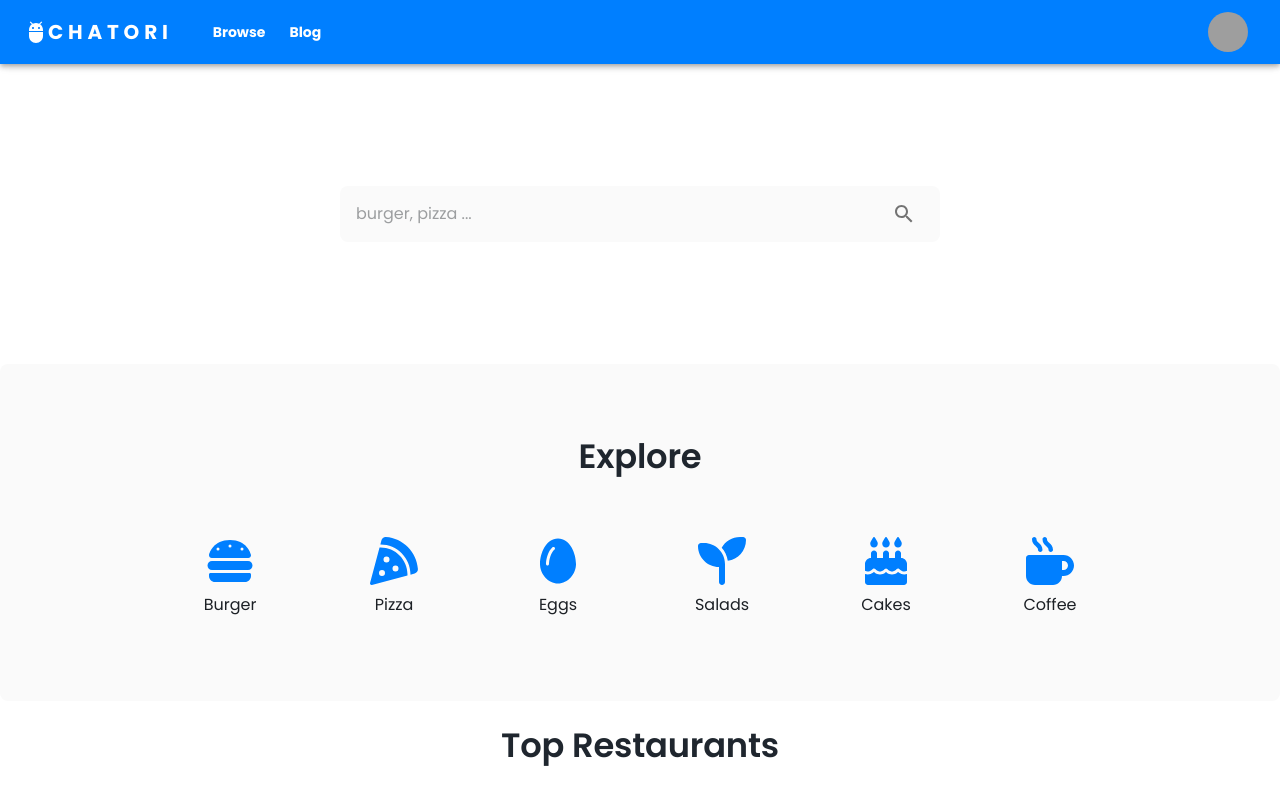
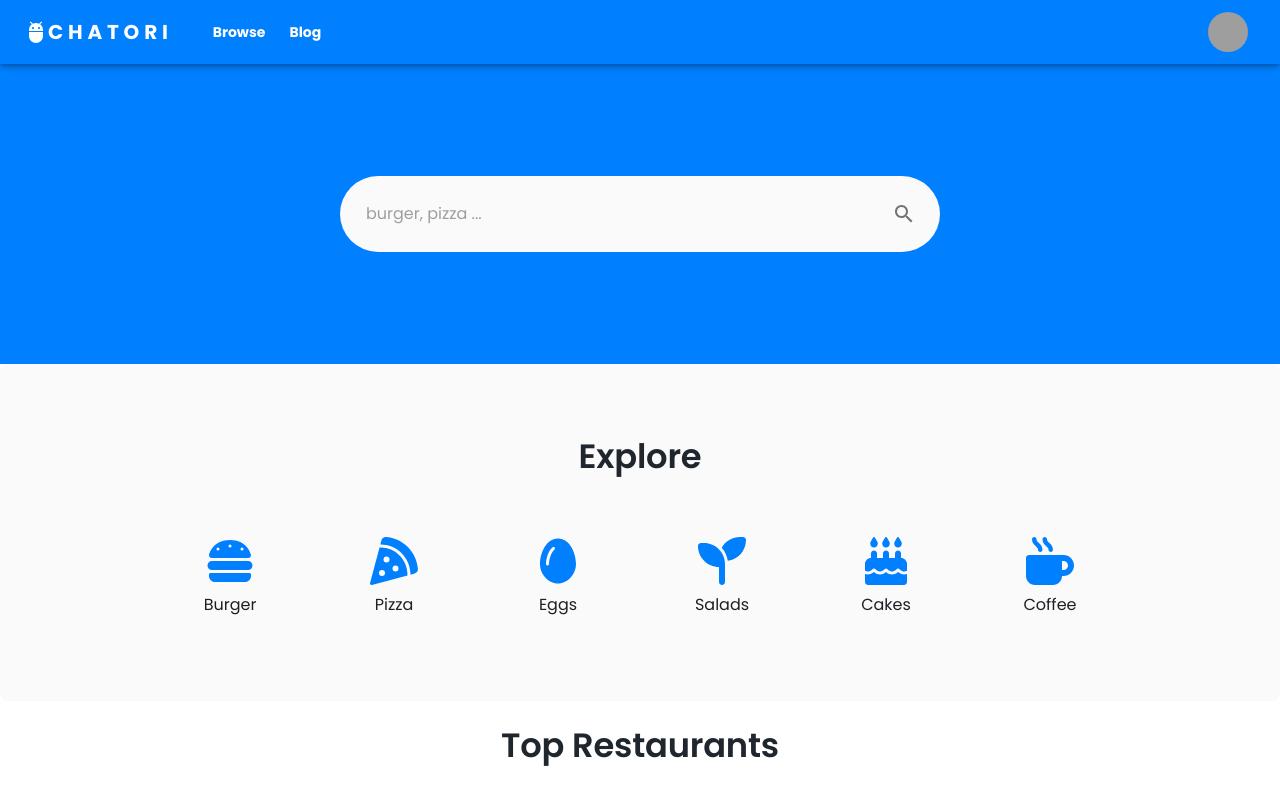
Before and after one commit to lastbyte/cloud-kitchen, a React app: page / in a window 1280 px wide. Built offline with nearby package versions, Linux system fonts and the light colour scheme; grey boxes are pictures that could not be loaded; the HTML template or start-up script is replaced by a standard one.

Commit message:
updated colors

```diff
--- a/src/app/components/appFooter.tsx
+++ b/src/app/components/appFooter.tsx
@@ -1,9 +1,10 @@
 import { Facebook, Instagram } from "@mui/icons-material"
 import { Box, Grid, Typography } from "@mui/material"
+import { blue } from "@mui/material/colors";
 
 const AppFooter = () => {
   return (
-    <Grid container sx={(theme) => ({ background: theme.palette.secondary.main, padding: theme.spacing(4), paddingBottom: theme.spacing(10) })}>
+    <Grid container sx={(theme) => ({ background: theme.palette.primary.main, padding: theme.spacing(4), paddingBottom: theme.spacing(10) })}>
       <Grid item container xs={6} sx={(theme) => ({ gap: theme.spacing(2) })}>
         <Grid item container sx={(theme) => ({ gap: theme.spacing(2) })}>
           <Box>
@@ -21,8 +22,8 @@ const AppFooter = () => {
         </Grid>
       </Grid>
       <Grid item container xs={6} sx={(theme) => ({ flexDirection: "row-reverse", gap: theme.spacing(1) })}>
-        <Facebook sx={(theme) => ({ color: theme.palette.primary.main, fontSize: "2rem" })} />
-        <Instagram sx={(theme) => ({ color: theme.palette.primary.main, fontSize: "2rem" })} />
+        <Facebook sx={(theme) => ({ fontSize: "2rem" })} />
+        <Instagram sx={(theme) => ({ fontSize: "2rem" })} />
       </Grid>
     </Grid>
   )
--- a/src/app/components/miniFoodCard.tsx
+++ b/src/app/components/miniFoodCard.tsx
@@ -33,7 +33,7 @@ export default function MiniFoodCard() {
   };
 
   return (
-    <Card sx={{ maxWidth: 240 }}>
+    <Card variant="outlined" sx={{ maxWidth: 240 }}>
       <CardActionArea>
         <CardHeader />
         <CardMedia
--- a/src/app/components/restaurantCard.tsx
+++ b/src/app/components/restaurantCard.tsx
@@ -30,7 +30,7 @@ const CardContentContainer = styled('div')(({ theme }) => ({
 export default function RestaurantCard() {
 
   return (
-    <Card sx={{ display: 'flex' }}>
+    <Card variant="outlined" sx={{ display: 'flex' }}>
       <CardActionArea sx={{ display: 'flex' }} >
         <Box sx={{ display: 'flex', flexDirection: 'column' }}>
           <CardContent sx={{ flex: '1 0 auto' }}>
--- a/src/app/pages/home.tsx
+++ b/src/app/pages/home.tsx
@@ -1,18 +1,15 @@
 import React from "react";
 import '@pages/styles/home.css';
-import { createStyles, Divider, Grid, IconButton, InputBase, styled, Theme, Typography, useTheme } from "@mui/material";
+import { Divider, Grid, IconButton, InputBase, styled, Typography, useTheme } from "@mui/material";
 import NavBar from "../components/appbar";
 import SearchIcon from '@mui/icons-material/Search';
 import RestaurantCard from "../components/restaurantCard";
-import TopOfferCard from "../components/topOfferCard";
-import PlusOneIcon from '@mui/icons-material/PlusOne';
-import PercentIcon from '@mui/icons-material/Percent';
-import DeliveryDiningIcon from '@mui/icons-material/DeliveryDining';
 import CategoryCard from "../components/categoryCard";
 import { FontAwesomeIcon } from "@fortawesome/react-fontawesome";
 import { faBurger, faCakeCandles, faEgg, faMugHot, faPizzaSlice, faSeedling } from "@fortawesome/free-solid-svg-icons";
 import MiniFoodCard from "../components/miniFoodCard";
 import AppFooter from "../components/appFooter";
+import { blue, orange } from "@mui/material/colors";
 
 
 
@@ -21,6 +18,7 @@ const SectionTop = styled(Grid)(({ theme }) => ({
   boxSizing: 'border-box',
   justifyContent: 'center',
   alignItems: 'center',
+  background: theme.palette.primary.main,
   height: 300,
 }));
 
@@ -46,7 +44,7 @@ const SearchWrapper = styled(Grid)(({ theme }) => ({
   background: theme.palette.background.paper,
   padding: theme.spacing(1),
   paddingInline: theme.spacing(2),
-  borderRadius: theme.spacing(1),
+  borderRadius: theme.spacing(10),
 }));
 
 
@@ -172,7 +170,7 @@ const Home: React.FC<HomeProps> = (props: HomeProps) => {
         <SectionTop container>
           <SearchWrapper>
             <InputBase
-              sx={{ minWidth: "200px", flex: 1 }}
+              sx={{ minWidth: "200px", minHeight: "60px", flex: 1, borderRadius: "24px", padding: "10px" }}
               placeholder="burger, pizza ..."
               inputProps={{ 'aria-label': 'burger, pizza ...' }}
             />
```
